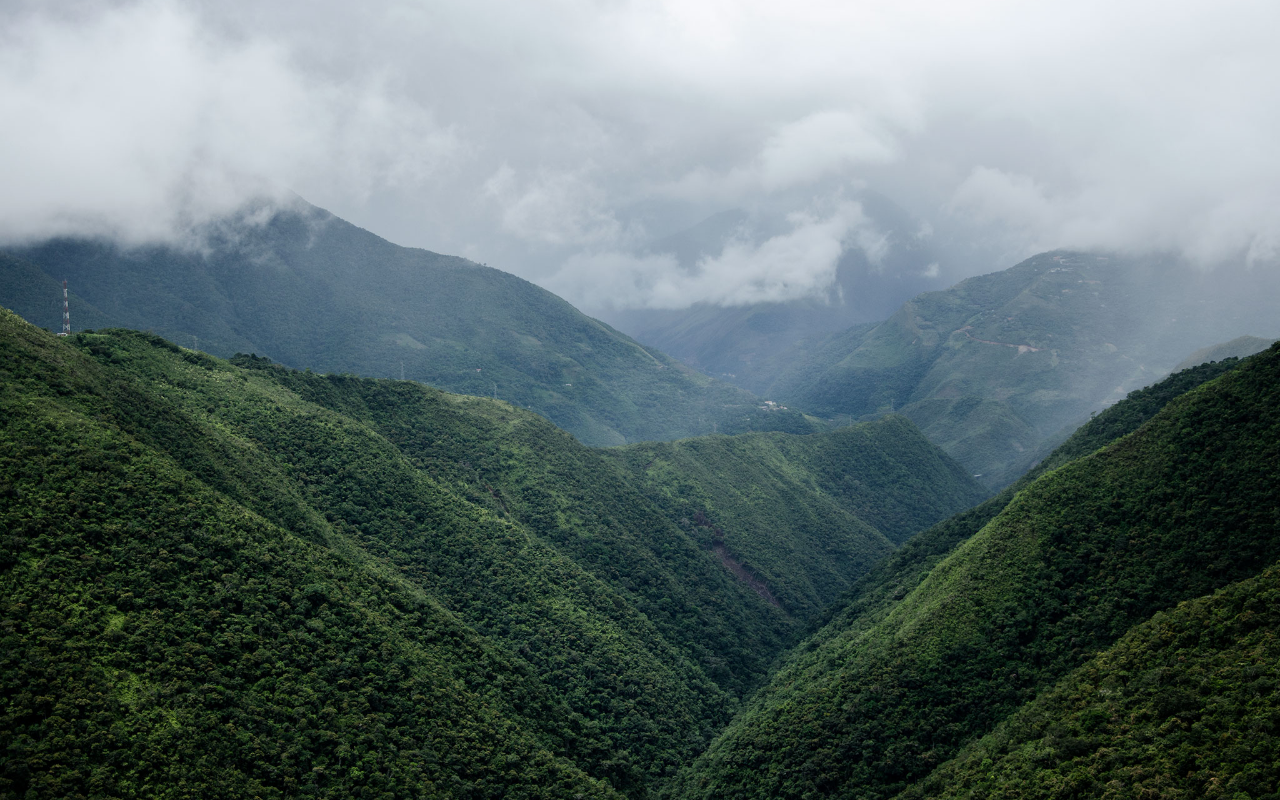
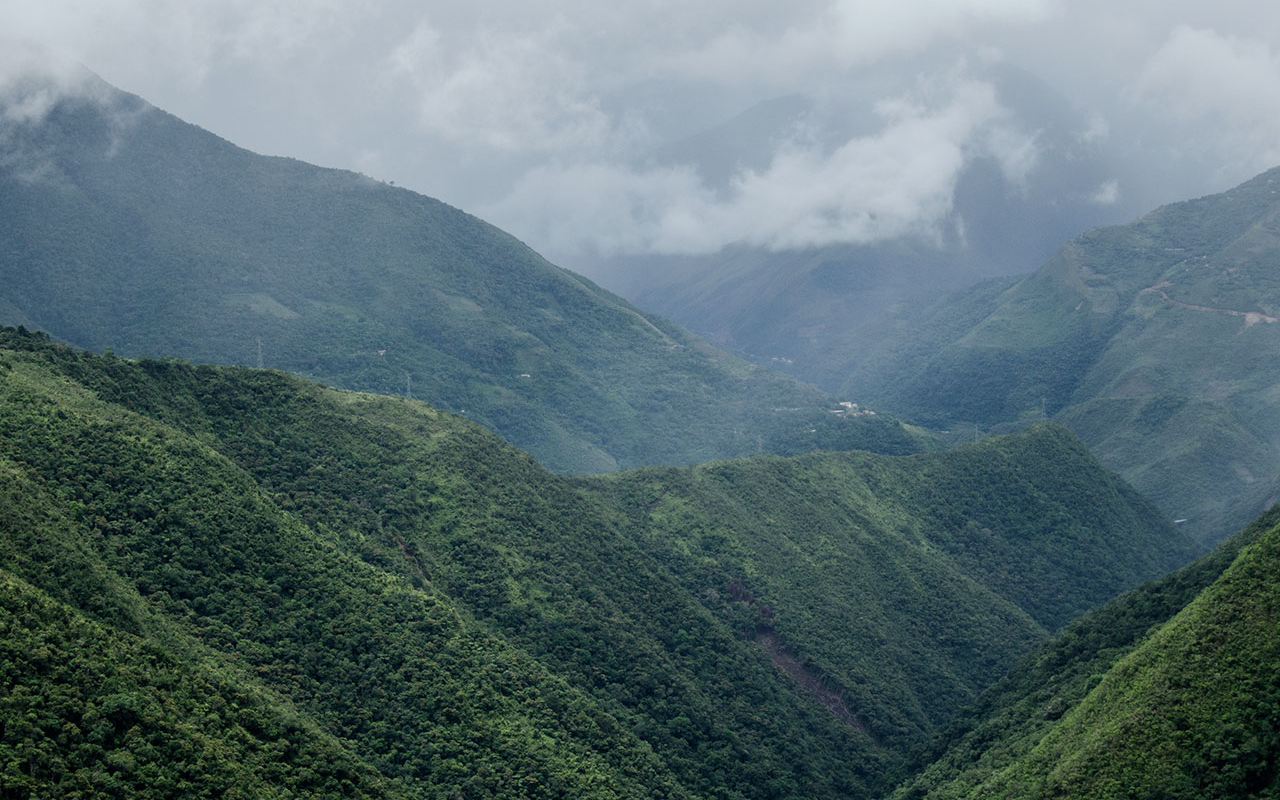
Before and after one commit to szalo13/HTML-Template, a plain HTML site: page index.html in a window 1280 px wide. Drawn offline with Linux system fonts and the light colour scheme.

Commit message:
Pierwsze zmiany

```diff
--- a/css/style.css
+++ b/css/style.css
@@ -1,22 +1,18 @@
 html, body {
-    width: 100%;
-    height: 100%;
-    font-family: 'Vollkorn', serif !important;
-    color: #304040;
+    min-width: 100vw;
+    min-height: 100vh;
+}
+li, ul, ol {
     list-style-type: none;
 }
 .hero {
     background-image: url(../img/yungas.jpg);
     background-position: center;
     position: relative;
-    width: 100%;
-    height: 100%;
+    min-width: 100vw;
+    min-height: 100vh;
     text-align: center;
     color: #EEEEEE;
-    background-size: cover;
-    -webkit-background-size: cover;
-    -mozila-background-size: cover;
-    -o-background-size: cover;
 }
 @media (min-width: 768px){
 
--- a/index.html
+++ b/index.html
@@ -3,11 +3,22 @@
 
 <head>
 
+    <!--    <link rel="shortcut icon" type="image/png" href="img/favicon.png" />-->
+    <!--    <title>HTML Reference</title>-->
+
+    <!--    <meta property="og:url" content="" />-->
+    <!--    <meta property="og:type" content="article" />-->
+    <!--    <meta property="og:title" content="" />-->
+    <!--    <meta property="og:description" content="" />-->
+    <!--    <meta property="og:image" content="" />-->
+
+
     <meta charset="utf-8">
     <meta http-equiv="X-UA-Compatible" content="IE=edge">
     <meta name="viewport" content="width=device-width, initial-scale=1">
-    <meta name="description" content="">
-    <meta name="author" content="">
+    <meta name="author" content="Kamil Szalek">
+
+    <!--    <meta name="description" content="">-->
 
     <!-- Bootstrap Core CSS -->
     <link href="css/bootstrap.min.css" rel="stylesheet">
@@ -31,14 +42,15 @@
 
 
 
-        <!-- Bootstrap Core JavaScript -->
+    <!-- jQuery -->
     <script src="js/jquery.js"></script>
 
-        <!-- Bootstrap Core JavaScript -->
+    <!-- Bootstrap Core JavaScript -->
     <script src="js/bootstrap.min.js"></script>
 
-        <!-- Own Script -->
+    <!-- Own Script -->
     <script src="js/scripts.js"></script>
 
 </body>
+
 </html>
```
